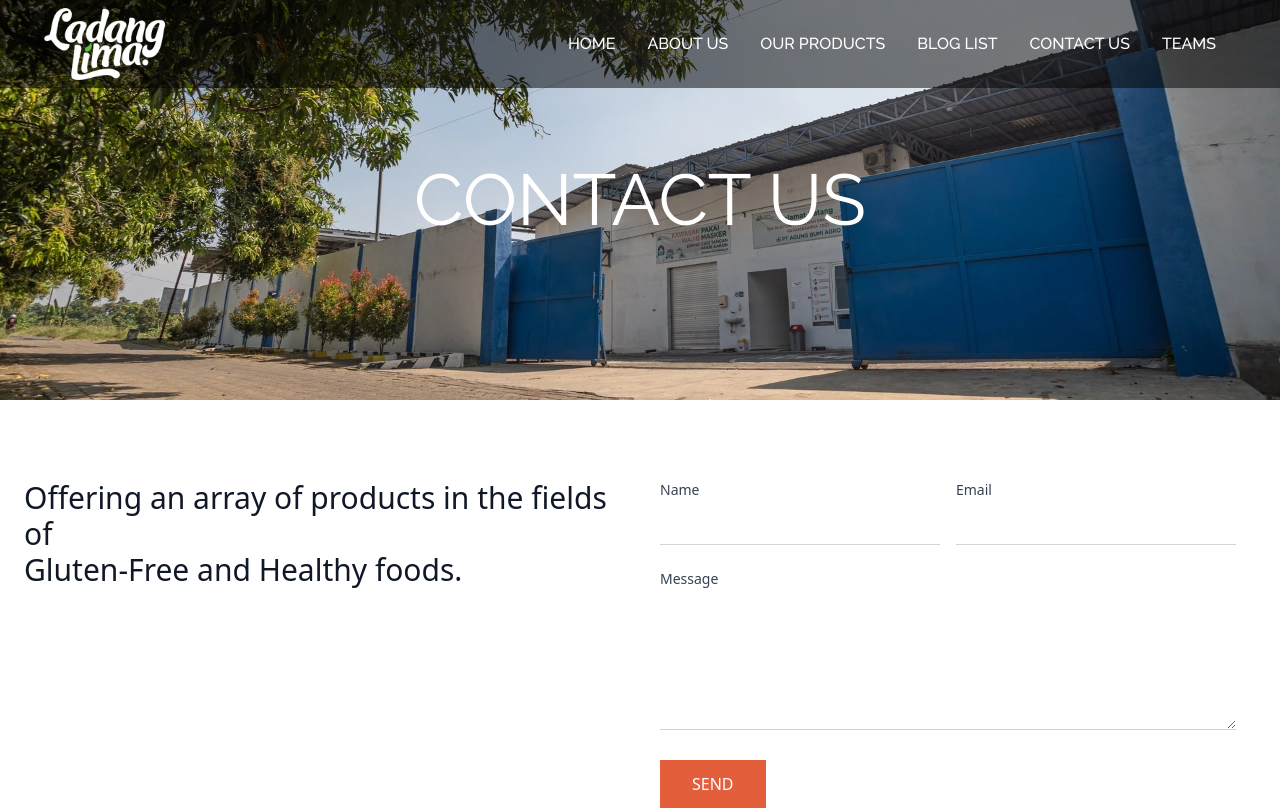
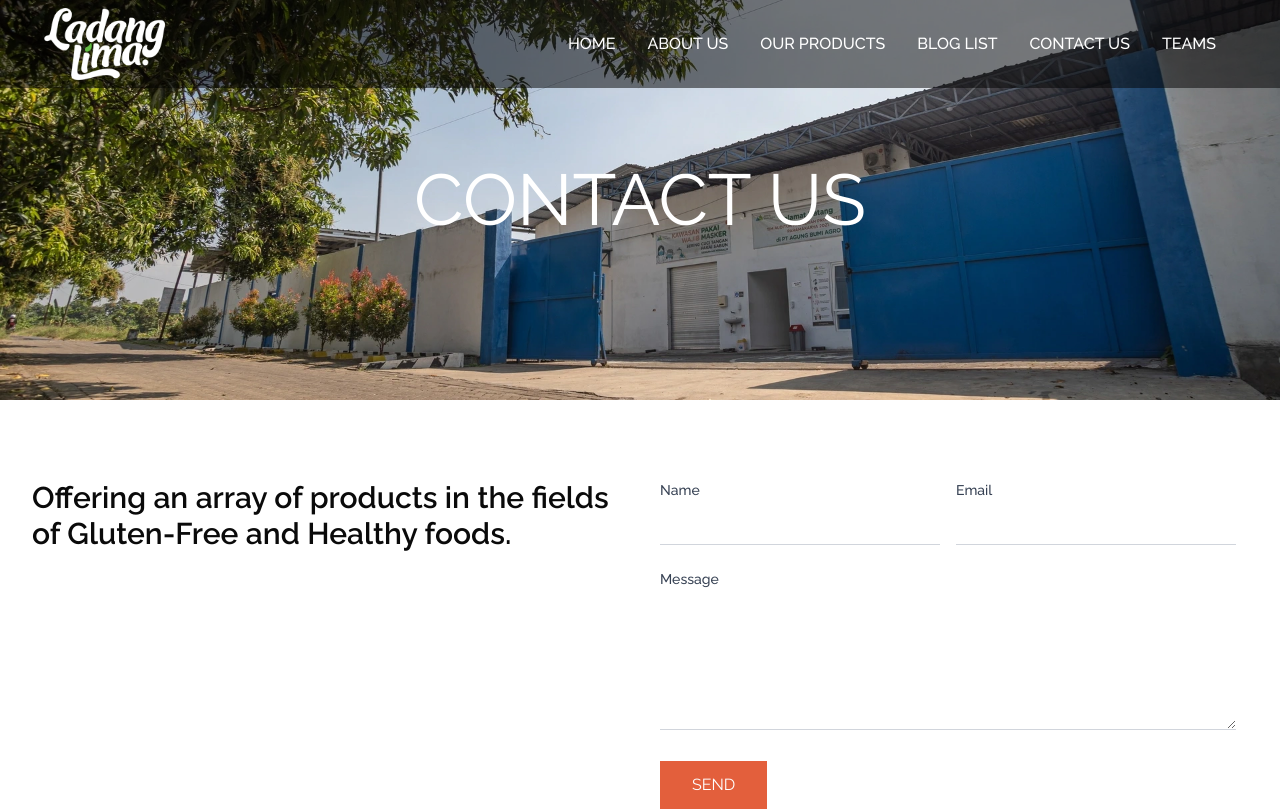
Before and after one commit to gregoriusgrd/ladang-lima-clone, a Next.js app: page /contact-us in a window 1280 px wide. Shown: the top 811 px of the page. Built offline with nearby package versions, Linux system fonts and the light colour scheme; a web font is replaced by a local one.

Commit message:
style fix

```diff
--- a/src/components/footer.tsx
+++ b/src/components/footer.tsx
@@ -6,7 +6,7 @@ export default function Footer() {
   return (
     <footer className="font-raleway bg-white px-6 py-20 text-black text-sm md:text-base">
       <div className="mx-auto max-w-7xl grid grid-cols-1 md:grid-cols-3 gap-y-12 md:gap-16 px-4">
-        {/* Column 1 */}
+        {/* Kolom 1 */}
         <div>
           <h2 className="mb-4 text-3xl md:text-4xl font-semibold">
             <Link href="mailto:export@ladanglima.com">
@@ -18,7 +18,7 @@ export default function Footer() {
           </p>
         </div>
 
-        {/* Column 2 */}
+        {/* Kolom 2 */}
         <div className="md:border-l md:pl-6 space-y-3 mt-8 md:mt-0 text-gray-700">
           <p>
             <Link
@@ -59,7 +59,7 @@ export default function Footer() {
           </p>
         </div>
 
-        {/* Column 3 */}
+        {/* Kolom 3 */}
         <div className="md:border-l md:pl-6 space-y-3 mt-8 md:mt-0 text-gray-700">
           <p>
             <Link href="https://www.instagram.com/ladanglima.id/" target="_blank" rel="noopener noreferrer">
--- a/src/view/blog-list/sections/blog/index.tsx
+++ b/src/view/blog-list/sections/blog/index.tsx
@@ -26,7 +26,7 @@ const categories = ["All", ...uniqueCategories];
         {categories.map((cat) => (
           <button
             key={cat}
-            className={`px-4 py-2 border rounded-full transition ${
+            className={`px-4 py-2 border rounded-full transition cursor-pointer ${
               selectedCategory === cat
                 ? "bg-black text-white"
                 : "bg-white text-black border-black"
--- a/src/view/contact-us/sections/send-message/index.tsx
+++ b/src/view/contact-us/sections/send-message/index.tsx
@@ -3,11 +3,11 @@
 
 export default function SendMessageSection() {
   return (
-    <section className="bg-white py-20 px-6">
+    <section className="font-raleway bg-white py-20 px-6">
       <div className="mx-auto grid max-w-7xl grid-cols-1 gap-10 md:grid-cols-2 items-start">
         <div>
-          <h3 className="text-2xl md:text-3xl font-medium text-gray-900">
-            Offering an array of products in the fields of <br />
+          <h3 className="text-2xl md:text-3xl font-semibold ml-2">
+            Offering an array of products in the fields <br /> of
             Gluten-Free and Healthy foods.
           </h3>
         </div>
```
